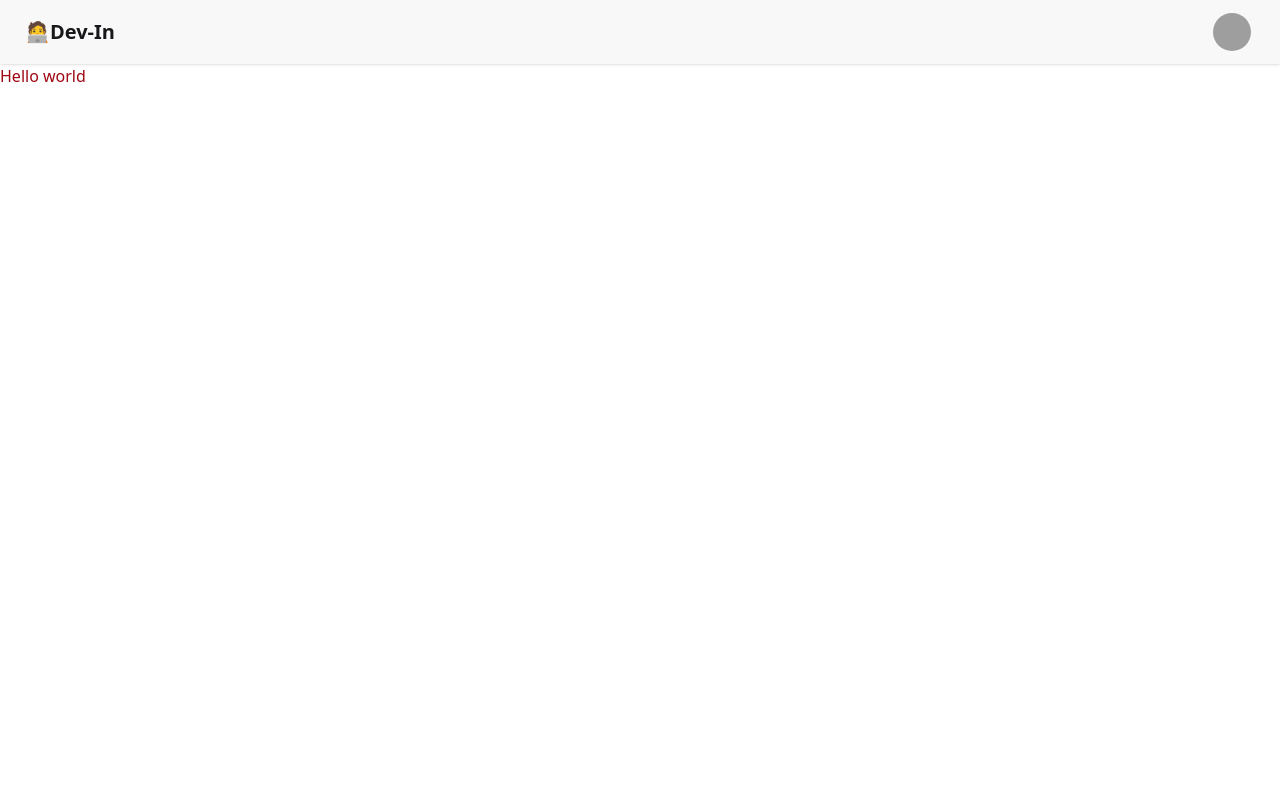
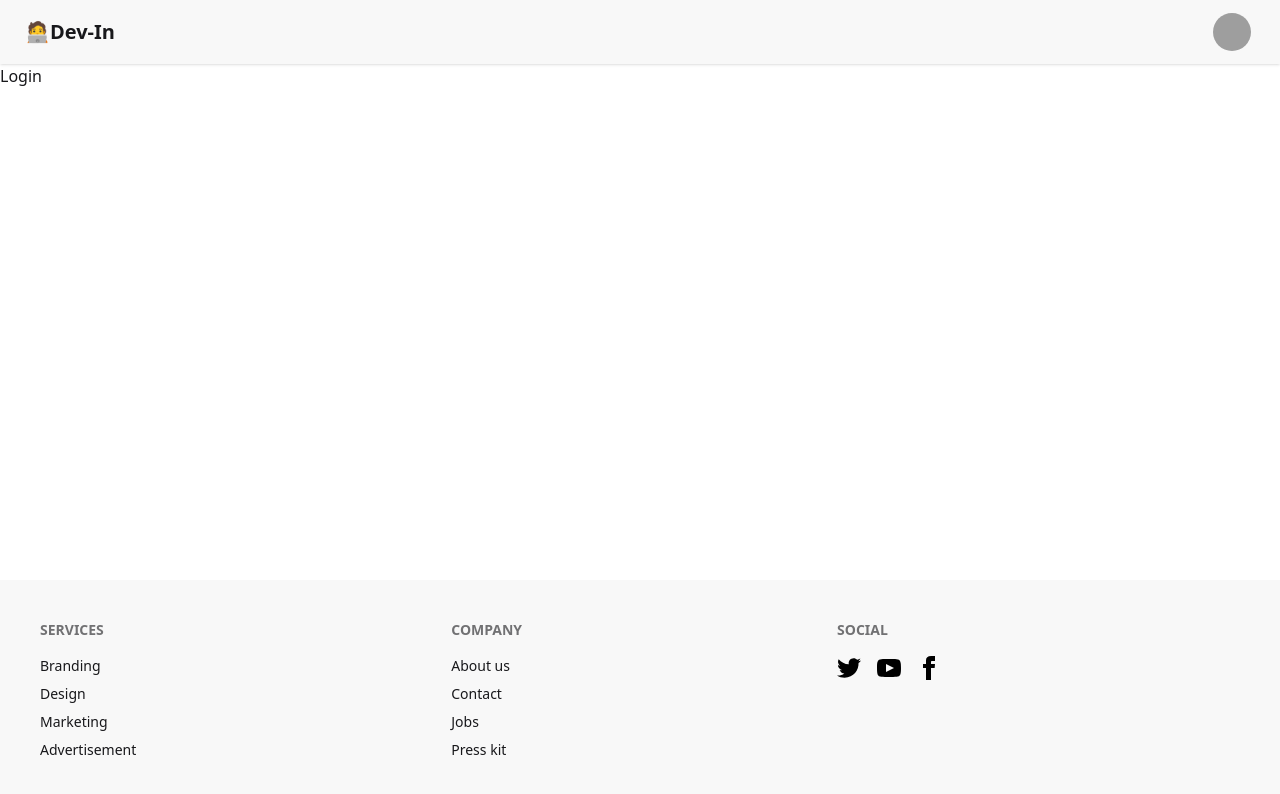
Before and after one commit to msourav7/devIn-frontend, a React (Vite) app: page /login in a window 1280 px wide. Shown: the top 794 px of the page. Built offline with nearby package versions, Linux system fonts and the light colour scheme; grey boxes are pictures that could not be loaded.

Commit message:
Created Outlet, footer

```diff
--- a/package.json
+++ b/package.json
@@ -13,6 +13,7 @@
     "@tailwindcss/vite": "^4.0.9",
     "react": "^19.0.0",
     "react-dom": "^19.0.0",
+    "react-router-dom": "^7.2.0",
     "tailwindcss": "^4.0.9"
   },
   "devDependencies": {
--- a/src/App.jsx
+++ b/src/App.jsx
@@ -1,43 +1,21 @@
-
+import { BrowserRouter, Route, Routes } from "react-router-dom";
+import Body from "./Body";
+import Login from "./Login";
+import Profile from "./Profile";
 
 function App() {
-
   return (
     <>
-
-
-      <div className="navbar bg-base-200 shadow-sm">
-  <div className="flex-1">
-    <a className="btn btn-ghost text-xl"> 🧑‍💻Dev-In</a>
-  </div>
-  <div className="flex gap-2">
-    {/* <input type="text" placeholder="Search" className="input input-bordered w-24 md:w-auto" /> */}
-    <div className="dropdown dropdown-end">
-      <div tabIndex={0} role="button" className="btn btn-ghost btn-circle avatar mx-5">
-        <div className="w-10 rounded-full">
-          <img
-            alt="Tailwind CSS Navbar component"
-            src="https://img.daisyui.com/images/stock/photo-1534528741775-53994a69daeb.webp" />
-        </div>
-      </div>
-      <ul
-        tabIndex={0}
-        className="menu menu-sm dropdown-content bg-base-100 rounded-box z-1 mt-3 w-52 p-2 shadow">
-        <li>
-          <a className="justify-between">
-            Profile
-            <span className="badge">New</span>
-          </a>
-        </li>
-        <li><a>Settings</a></li>
-        <li><a>Logout</a></li>
-      </ul>
-    </div>
-  </div>
-</div>
-<h1 className="text-red-800">Hello world</h1>
+    <BrowserRouter basename="/">
+      <Routes>
+        <Route path="/" element={<Body/>}>
+           <Route path="/login" element={<Login/>}/>
+           <Route path="/profile" element={<Profile/>}/>
+        </Route>
+      </Routes>
+    </BrowserRouter>
     </>
-  )
+  );
 }
 
-export default App
+export default App;
--- /dev/null
+++ b/src/Body.jsx
@@ -0,0 +1,16 @@
+import React from 'react'
+import NavBar from './NavBar'
+import { Outlet } from 'react-router-dom'
+import Footer from './Footer'
+
+const Body = ()=>{
+    return(
+      <div>
+        <NavBar/>
+        <Outlet/>
+        <Footer/>
+      </div>
+    )
+}
+
+export default Body
--- /dev/null
+++ b/src/Footer.jsx
@@ -0,0 +1,64 @@
+import React from "react";
+
+const Footer = () => {
+  return (
+    <div>
+      <footer className="footer sm:footer-horizontal bg-base-200 text-base-content p-10 fixed bottom-0">
+        <nav>
+          <h6 className="footer-title">Services</h6>
+          <a className="link link-hover">Branding</a>
+          <a className="link link-hover">Design</a>
+          <a className="link link-hover">Marketing</a>
+          <a className="link link-hover">Advertisement</a>
+        </nav>
+        <nav>
+          <h6 className="footer-title">Company</h6>
+          <a className="link link-hover">About us</a>
+          <a className="link link-hover">Contact</a>
+          <a className="link link-hover">Jobs</a>
+          <a className="link link-hover">Press kit</a>
+        </nav>
+        <nav>
+          <h6 className="footer-title">Social</h6>
+          <div className="grid grid-flow-col gap-4">
+            <a>
+              <svg
+                xmlns="http://www.w3.org/2000/svg"
+                width="24"
+                height="24"
+                viewBox="0 0 24 24"
+                classclassName="fill-current"
+              >
+                <path d="M24 4.557c-.883.392-1.832.656-2.828.775 1.017-.609 1.798-1.574 2.165-2.724-.951.564-2.005.974-3.127 1.195-.897-.957-2.178-1.555-3.594-1.555-3.179 0-5.515 2.966-4.797 6.045-4.091-.205-7.719-2.165-10.148-5.144-1.29 2.213-.669 5.108 1.523 6.574-.806-.026-1.566-.247-2.229-.616-.054 2.281 1.581 4.415 3.949 4.89-.693.188-1.452.232-2.224.084.626 1.956 2.444 3.379 4.6 3.419-2.07 1.623-4.678 2.348-7.29 2.04 2.179 1.397 4.768 2.212 7.548 2.212 9.142 0 14.307-7.721 13.995-14.646.962-.695 1.797-1.562 2.457-2.549z"></path>
+              </svg>
+            </a>
+            <a>
+              <svg
+                xmlns="http://www.w3.org/2000/svg"
+                width="24"
+                height="24"
+                viewBox="0 0 24 24"
+                classclassName="fill-current"
+              >
+                <path d="M19.615 3.184c-3.604-.246-11.631-.245-15.23 0-3.897.266-4.356 2.62-4.385 8.816.029 6.185.484 8.549 4.385 8.816 3.6.245 11.626.246 15.23 0 3.897-.266 4.356-2.62 4.385-8.816-.029-6.185-.484-8.549-4.385-8.816zm-10.615 12.816v-8l8 3.993-8 4.007z"></path>
+              </svg>
+            </a>
+            <a>
+              <svg
+                xmlns="http://www.w3.org/2000/svg"
+                width="24"
+                height="24"
+                viewBox="0 0 24 24"
+                classclassName="fill-current"
+              >
+                <path d="M9 8h-3v4h3v12h5v-12h3.642l.358-4h-4v-1.667c0-.955.192-1.333 1.115-1.333h2.885v-5h-3.808c-3.596 0-5.192 1.583-5.192 4.615v3.385z"></path>
+              </svg>
+            </a>
+          </div>
+        </nav>
+      </footer>
+    </div>
+  );
+};
+
+export default Footer;
--- /dev/null
+++ b/src/Login.jsx
@@ -0,0 +1,11 @@
+import React from "react";
+
+const Login = () =>{
+    return(
+        <div>
+          Login
+        </div>
+    )
+}
+
+export default Login;
--- /dev/null
+++ b/src/NavBar.jsx
@@ -0,0 +1,47 @@
+import React from "react";
+
+const NavBar = () => {
+  return (
+    <div className="navbar bg-base-200 shadow-sm">
+      <div className="flex-1">
+        <a className="btn btn-ghost text-xl"> 🧑‍💻Dev-In</a>
+      </div>
+      <div className="flex gap-2">
+        {/* <input type="text" placeholder="Search" className="input input-bordered w-24 md:w-auto" /> */}
+        <div className="dropdown dropdown-end">
+          <div
+            tabIndex={0}
+            role="button"
+            className="btn btn-ghost btn-circle avatar mx-5"
+          >
+            <div className="w-10 rounded-full">
+              <img
+                alt="Tailwind CSS Navbar component"
+                src="https://img.daisyui.com/images/stock/photo-1534528741775-53994a69daeb.webp"
+              />
+            </div>
+          </div>
+          <ul
+            tabIndex={0}
+            className="menu menu-sm dropdown-content bg-base-100 rounded-box z-1 mt-3 w-52 p-2 shadow"
+          >
+            <li>
+              <a className="justify-between">
+                Profile
+                <span className="badge">New</span>
+              </a>
+            </li>
+            <li>
+              <a>Settings</a>
+            </li>
+            <li>
+              <a>Logout</a>
+            </li>
+          </ul>
+        </div>
+      </div>
+    </div>
+  );
+};
+
+export default NavBar;
--- /dev/null
+++ b/src/Profile.jsx
@@ -0,0 +1,9 @@
+import React from 'react'
+
+const Profile = () => {
+  return (
+    <div>Profile</div>
+  )
+}
+
+export default Profile
```
Also changed, not shown: 2 other files (tests, documents, lock files or other folders).
